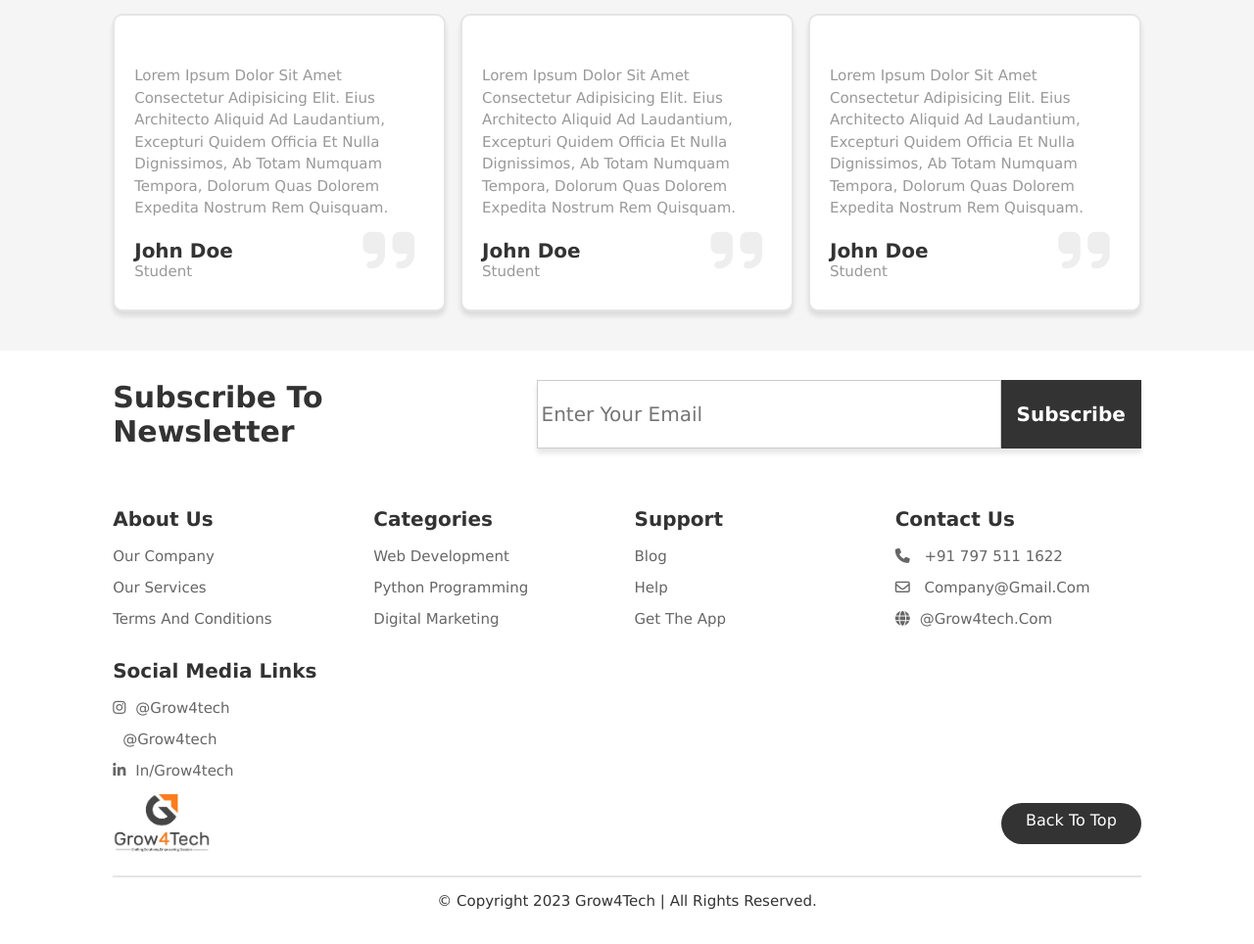
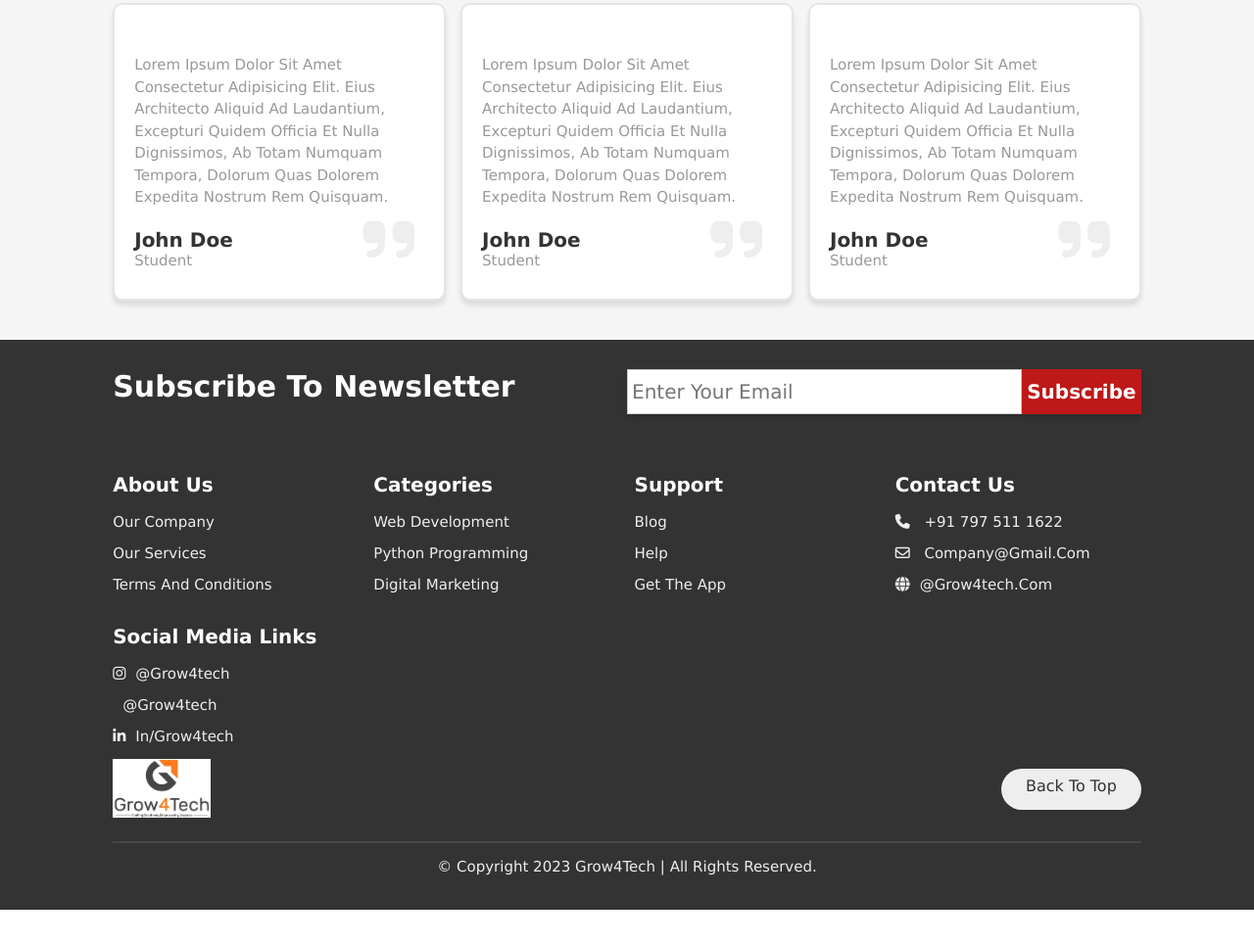
Before and after one commit to minnahnayeem/LMS, a plain HTML site: page index.html in a window 1280 px wide. Shown: the part 3103-4067 px from the top of the page at 98% size. After the commit the page ends 4032 px from the top, so only its background shows below. Drawn offline with Linux system fonts and the light colour scheme.

Commit message:
Add files via upload

```diff
--- a/index.html
+++ b/index.html
@@ -8,7 +8,7 @@
 
     <link rel="stylesheet" href="styles.css">
 </head>
-<body>00
+<body>
     <!-- header section starts -->
     <header>
         <a href="#" class="logo"><img src="grow4techlogo1.jpg" alt=""></a>
@@ -230,6 +230,7 @@
 
     <!-- review section ends  -->
 
+    <!-- newsletter section  -->
     <section class="newsletter">
         <h1>Subscribe to Newsletter</h1>
         <div class="input-container">
@@ -237,6 +238,8 @@
                 <button type="button" class="subscribe-button">Subscribe</button>
         </div>
     </section>
+    <!-- newsletter section ends  -->
+
     <!-- footer section starts -->
 
     <section class="footer">
@@ -282,7 +285,7 @@
         </div>
         <div class="footer-logo">
             <a href="#" class="logo"><img src="grow4techlogo1.jpg" alt=""></a>
-            <a href="#" class="btn">Back to top</a>
+            <a href="#" class="btn back-to-top">Back to top</a>
         </div>
         <div class="copyright">
             &copy;
--- a/styles.css
+++ b/styles.css
@@ -390,17 +390,18 @@ header .fa-right-to-bracket {
     gap: 3rem;
     justify-content: space-between;
     flex:wrap;
+    background-color: #333;
 }
 
 .newsletter h1{
     font-size: 3rem;
-    color: #333;
+    color: #fff;
 }
 .newsletter .input-container{
     display: flex;
     /* overflow: hidden; */
     box-shadow: 0 .5rem .5rem rgba(0,0,0,.1);
-    flex-basis: 60%;
+    flex-basis: 50%;
 }
 .newsletter .input-container .email{
     flex:1;
@@ -416,7 +417,7 @@ header .fa-right-to-bracket {
     font-weight: bold;
     border: none;
     /* border-radius: 0 1rem 1rem 0; */
-    background-color: #333;
+    background-color: #be1818;
     transition: 0.5s ease;
     flex: 0.3;
 }
@@ -424,7 +425,10 @@ header .fa-right-to-bracket {
     background-color: #eee;
     color: #333;
 }
-
+.footer{
+    background-color: #333;
+    color: #fff;
+}
 .footer .box-container{
     display: flex;
     flex-wrap: wrap;
@@ -436,23 +440,22 @@ header .fa-right-to-bracket {
 }
 
 .footer .box-container .box h3{
-    color: #333;
+    color: #fff;
     font-size: 2rem;
     padding: 1rem 0;
 }
 
 .footer .box-container .box a{
     display: block;
-    color: #666;
+    color: #eee;
     font-size: 1.5rem;
     padding: .7rem 0;
 }
 
 .footer .box-container .box a:hover{
     text-decoration: underline;
-    color: var(--blue);
+    color: lightskyblue;
 }
-
 .footer .box-container .box .icon{
     padding-right: 1rem;
 }
@@ -463,19 +466,29 @@ header .fa-right-to-bracket {
 }
 .footer .footer-logo .logo img{
     width:10rem;
+    /* mix-blend-mode: multiply; */
 }
 .footer .footer-logo .btn{
     padding:.8rem 2.5rem;
     font-size: 1.6rem;
     margin-bottom: 1rem;
 }
+.footer .back-to-top{
+    color: #333;
+    background-color: #eee;
+}
+.footer .back-to-top:hover{
+    color: #eee;
+    border: .1rem solid #eee;
+    background-color: #555;
+}
 .footer .copyright{
     text-align: center;
     padding: 1.5rem;
     margin-top: 1.5rem;
     font-size: 1.5rem;
-    color: #333;
-    border-top: .2rem solid rgba(0, 0, 0, 0.1);
+    color: rgb(238, 238, 238);
+    border-top: .2rem solid rgba(238, 238, 238, 0.1);
 }
 
 /* media queries  */
@@ -499,6 +512,10 @@ header .fa-right-to-bracket {
 
     header .login a {
         font-size:  1.5rem;
+    }
+    .newsletter .input-container{
+        padding: .4rem 0.4rem;
+        /* border-radius: 1rem 0 0 1rem; */
     }
 }
 
```
